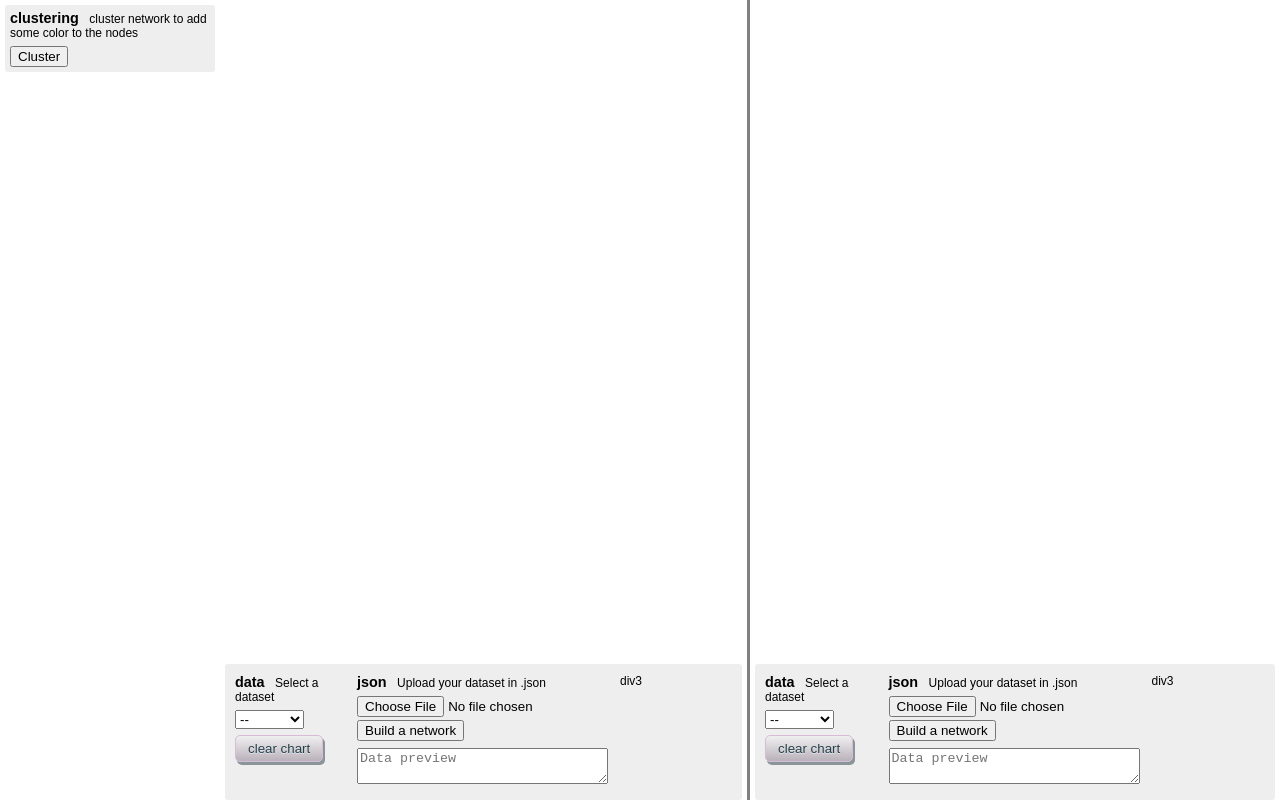
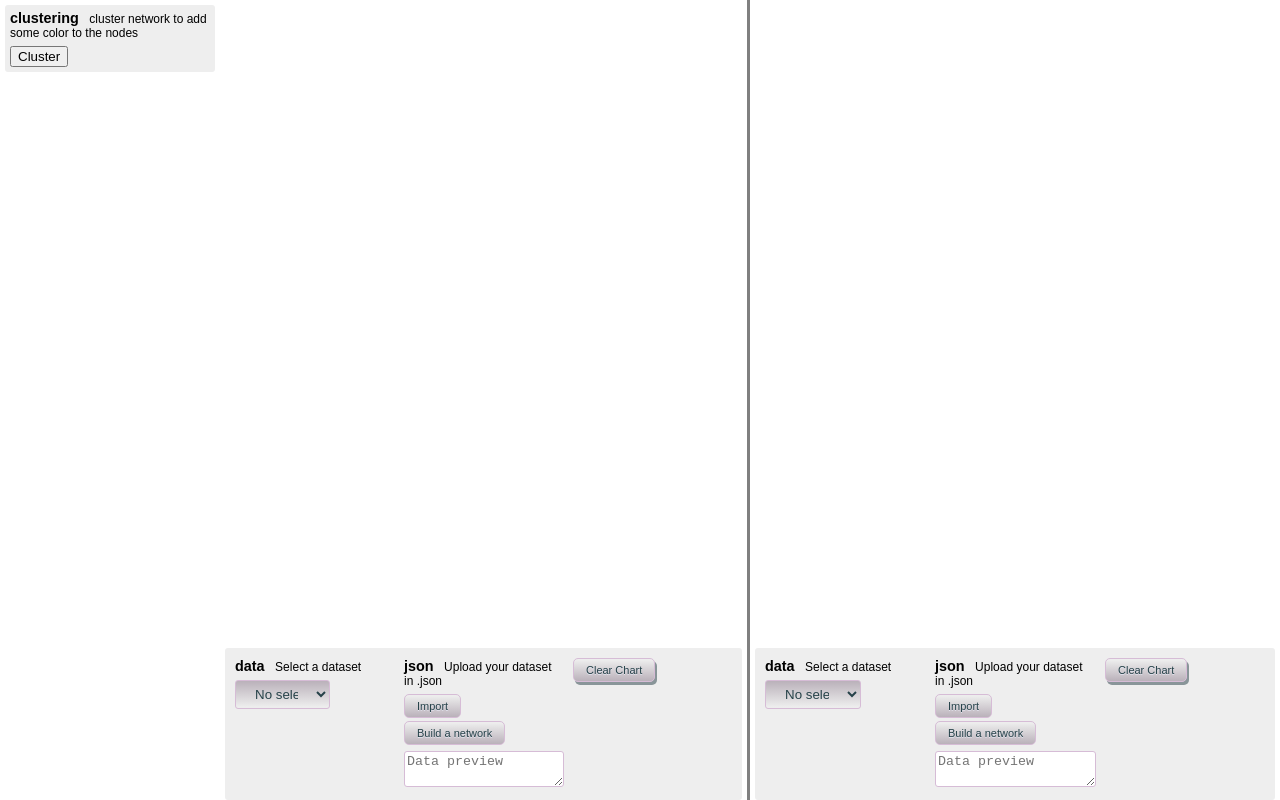
Before and after one commit to schatt89/networkViz, a website: page public/index.html in a window 1280 px wide. Drawn offline with nearby package versions, Linux system fonts and the light colour scheme.

Commit message:
better css

```diff
--- a/public/css/main.css
+++ b/public/css/main.css
@@ -42,60 +42,101 @@ body {
     padding: 0 5px;
 }
 
-.data .selection {
+/*.selection {
     background-color:#eee;
     border-radius: 3px;
     padding: 5px;
     margin: 5px 0;
-}
+}*/
 
-.selection p label { margin-right: .5em; font-size: 120%; font-weight: bold; }
+.selection p .label { margin-right: .5em; font-size: 120%; font-weight: bold; }
 .selection p { margin-top: 0; margin-bottom: .5em;}
-.selection label { display: inline-block; }
+.selection .label { display: inline-block; }
 .selection select {
    margin-top: 0em;
 }
+
+.selection {
+    position: relative;
+    display: inline-block;
+    margin-bottom: 15px;
+}    .selection select {
+        display: inline-block;
+        width: 60%;
+        cursor: pointer;
+        padding: 5px 15px;
+        outline: 0;
+        border: 1px solid #d6bcd6;
+        border-radius: 3px;
+        background: linear-gradient(to top, #ededed 5%, #bab1ba 100%);
+        color: #264249;
+    }
+        .selection select::-ms-expand {
+            display: none;
+        }
+        .selection select:hover,
+        .selection select:focus {
+            color: #000000;
+            background: #ededed;
+        }
+        .selection select:disabled {
+            opacity: 1;
+            pointer-events: none;
+        }
+
 
 .uploading {
     height: fit-content;
     background-color: #eee;
 }
 
-.uploading label { margin-right: .5em; font-size: 120%; font-weight: bold; }
+.uploading .label { margin-right: .5em; font-size: 120%; font-weight: bold; }
 .uploading p { margin-top: 0; margin-bottom: .5em;}
-.uploading label { display: inline-block; }
+.uploading .label { display: inline-block; }
 .uploading input {margin-bottom: 0.25em; max-width: 100%; overflow: hidden;}
 .uploading textarea {
-   margin-top: .5em;
-   margin-bottom: .25em;
+   margin-top: 3px;
    max-width: 97%;
    min-width: 97%;
    width: 97%;
    max-height: 200px;
+   border-radius: 3px;
+   border:1px solid #d6bcd6;
 }
 
-.clear {
-	box-shadow: 2px 3px 0px 0px #899599;
+input[type="file"] {
+    display: none;
+}
+
+
+.button {
 	background:linear-gradient(to bottom, #ededed 5%, #bab1ba 100%);
 	background-color:#ededed;
-	border-radius: 5px;
+	border-radius:5px;
 	border:1px solid #d6bcd6;
 	display:inline-block;
-	cursor:pointer;
+	cursor: pointer;
 	color:#264249;
-	font-family:Arial;
 	padding:5px 12px;
 	text-decoration:none;
     text-shadow:0px 1px 0px #e1e2ed;
+    margin-bottom: 3px;
+    font-size: 11px;
 }
-.clear:hover {
+.button:hover {
 	background:linear-gradient(to bottom, #bab1ba 5%, #ededed 100%);
 	background-color:#bab1ba;
 }
-.clear:active {
+.button:active {
 	position:relative;
 	top:1px;
 }
+
+#left_clear, #right_clear {
+	box-shadow: 2px 3px 0px 0px #899599;
+}
+
+
 
 
 
--- a/public/index.html
+++ b/public/index.html
@@ -9,7 +9,7 @@
     <body>
           <div class = "data">
             <div class="clustering">
-              <p><label>clustering</label>
+              <p><label class="label">clustering</label>
               cluster network to add some color to the nodes</p>
               <button id="clusterButton" type="button">Cluster</button>
             </div>
@@ -23,27 +23,27 @@
                     <svg id="left_svg"></svg>
                     <div class="mini-container">
                       <div class = "selection">
-                        <p><label>data</label>
+                        <p><label class="label">data</label>
                           Select a dataset</p>
 
                           <select name="ab" id="left_select" onchange="if (this.selectedIndex) select_data(this.selectedIndex, '#left_svg');">
-                            <option value="-1">--</option>
+                            <option value="-1">No selection</option>
                             <option value="1">Option1</option>
                             <option value="2">Option2</option>
                             <option value="3">Option3</option>
-                        </select> </br>
-                        <button class="clear" id="left_clear"> clear chart </button>
+                        </select>
                       </div>
                       <div class="uploading">
-                        <p><label>json</label>
+                        <p><label class = "label">json</label>
                           Upload your dataset in .json</p>
-                          <input type="file" id="left_file" value="Import" name="#left_svg"/><br />
-                          <button id="left_import">Build a network</button> </br>
+                          <input type="file" name="#left_svg" id="left_file" class="inputfile" />
+                          <label for="left_file" class="button"> Import </label> <br/>
+                          <button id="left_import" class="button">Build a network</button>
                           <textarea id="left_result" placeholder="Data preview"></textarea>
 
                       </div>
                       <div>
-                        div3
+                        <button class="button" id="left_clear"> Clear Chart </button>
                       </div>
 
                     </div>
@@ -54,26 +54,27 @@
                     <svg id="right_svg" class = "viz"></svg>
                     <div class="mini-container">
                       <div class="selection">
-                        <p><label>data</label>
+                        <p><label class="label">data</label>
                           Select a dataset</p>
 
                           <select name="ab" id="right_select" onchange="if (this.selectedIndex) select_data(this.selectedIndex, '#right_svg');">
-                            <option value="-1">--</option>
+                            <option value="-1">No selection</option>
                             <option value="1">Option1</option>
                             <option value="2">Option2</option>
                             <option value="3">Option3</option>
-                        </select> </br>
-                        <button class="clear" id="right_clear"> clear chart </button>
+                        </select>
+
                       </div>
                       <div class="uploading">
-                        <p><label>json</label>
+                        <p><label class="label">json</label>
                           Upload your dataset in .json</p>
-                          <input type="file" id="right_file" value="Import" name="#right_svg"/><br />
-                          <button id="right_import">Build a network</button> </br>
+                          <label for="right_file" class="button"> Import </label>
+                          <input type="file" name="#right_svg" id="right_file" class="inputfile" /> </br>
+                          <button id="right_import" class="button">Build a network</button>
                           <textarea id="right_result" placeholder="Data preview"></textarea>
                       </div>
                       <div>
-                        div3
+                        <button class="button" id="right_clear"> Clear Chart </button>
                       </div>
 
                     </div>
```
